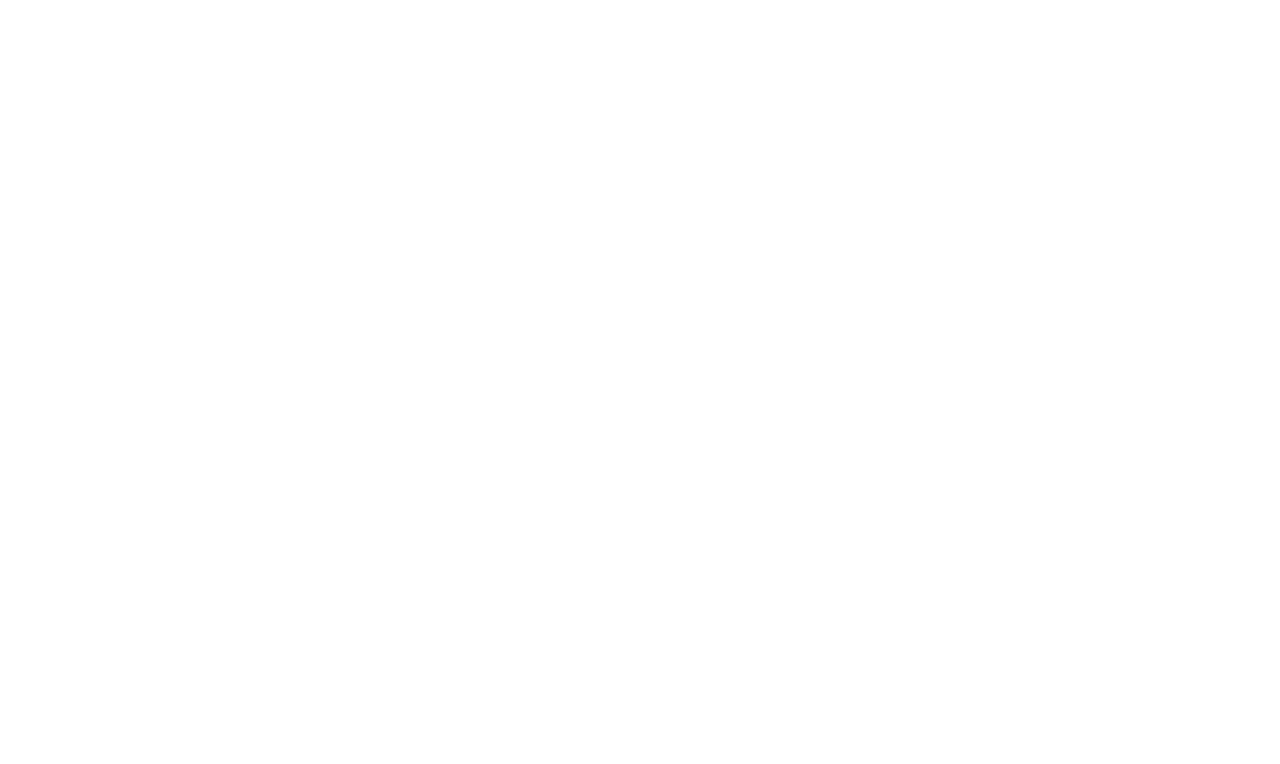
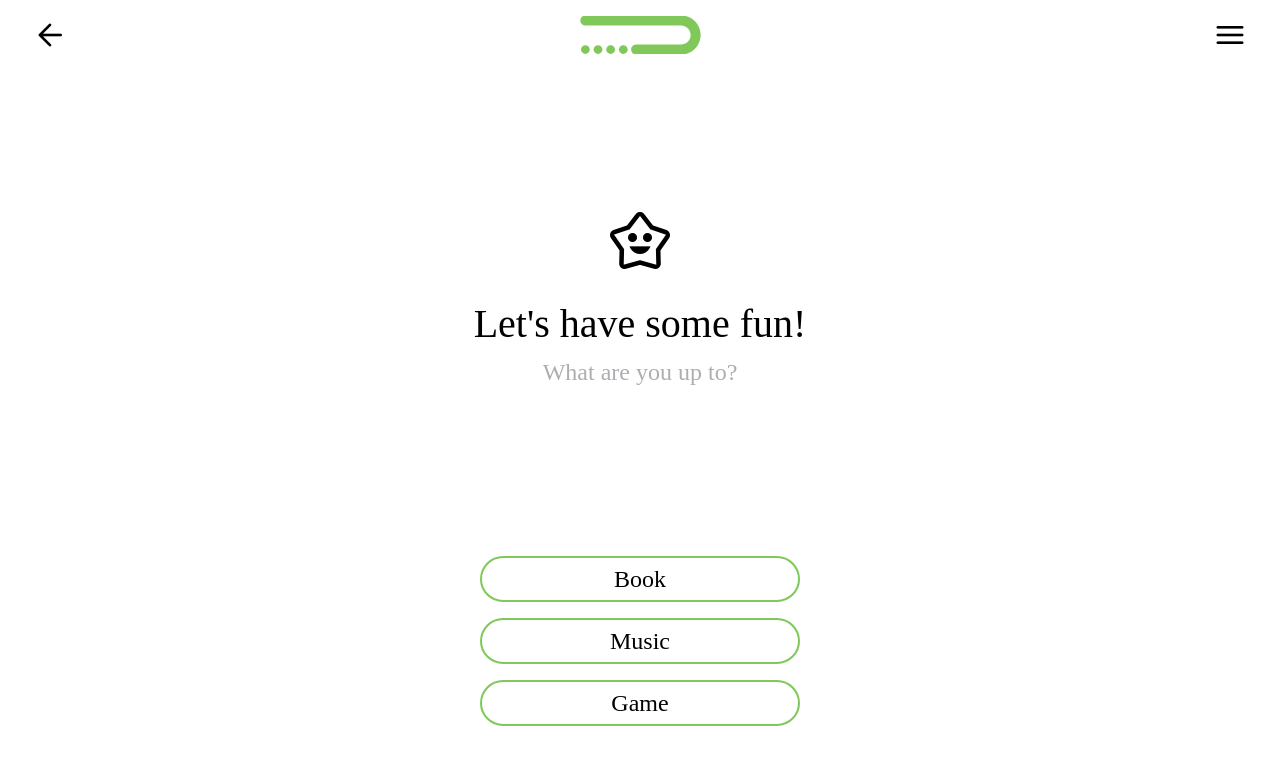
Before and after one commit to sepasHaghighi/Lineout, a React (Vite) app: page /fun in a window 1280 px wide. Before the commit this address had no page. Shown: the top 764 px of the page. Built offline with nearby package versions, Linux system fonts and the light colour scheme; a web font is replaced by a local one.

Commit message:
Handled the scenarios after reservation. Made some changes to the button component. Added the popup component.

```diff
--- a/src/App.tsx
+++ b/src/App.tsx
@@ -9,6 +9,8 @@
 import PlacePage from "./Pages/PlacePage";
 import { Routes, Route } from 'react-router-dom';
 import Reservation from "./Pages/Reservation";
+import Fun from "./Pages/Fun";
+import Redirect from "./Pages/Redirect";
 
 function App() {
 
@@ -31,6 +33,8 @@
           <Route path="/places/:category" element={<Places/>}></Route>
           <Route path="/places/:category/:place" element={<PlacePage/>}></Route>
           <Route path="/places/:category/:place/reservation" element={<Reservation/>}></Route>
+          <Route path="/fun" element={<Fun/>}></Route>
+          <Route path="/:funCategory/redirect" element={<Redirect/>}></Route>
 
         </Routes>
     </>
--- a/src/Components/Button.tsx
+++ b/src/Components/Button.tsx
@@ -1,9 +1,24 @@
 import { useNavigate } from 'react-router-dom';
-export default function Button(props:{link:string, text:string, disabled:boolean}) {
+export default function Button(
+    props:{
+        link?:string,
+        text:string,
+        disabled:boolean,
+        onClick?: () => void;
+    }) {
+    function handleClick(){
+        if (props.disabled){
+            return
+        } else if (props.link){
+            navigate(props.link)
+        } else if (props.onClick){
+            props.onClick()
+        }
+    }
     const navigate = useNavigate()
     return (
         <button
-        onClick={()=>navigate(props.link)}
+        onClick = {handleClick}
         className="w-[320px] h-[46px] border-2 border-[#7FC859] rounded-full hover:bg-[#E5F4DE] cursor-pointer active:bg-[#7FC859] disabled:border disabled:border-gray-300 disabled:text-gray-300 disabled:hover:bg-gray-50 disabled:cursor-not-allowed"
         disabled={props.disabled}
         >{props.text}</button>
--- a/src/Components/Header.tsx
+++ b/src/Components/Header.tsx
@@ -1,8 +1,10 @@
 import Logo from "./Logo";
+
 
 type HeaderProps = {
     menu: boolean
     back: boolean
+    logoColor?: "black"
 }
 export default function Header(props:HeaderProps) {
     return (
@@ -16,7 +18,7 @@
                 </span>
             </a>
             <section className="w-full flex justify-center">
-                <Logo size="small" />
+                <Logo size="small" logoColor={props.logoColor}/>
             </section>
             <span className={`material-symbols-rounded ${!props.menu ? 'invisible' : ''}`}>
                 menu
--- a/src/Components/Logo.tsx
+++ b/src/Components/Logo.tsx
@@ -1,10 +1,21 @@
 import logo from "@/assets/Lineout - Logo.svg"
 import logoSmall from "@/assets/Lineout - Logo - small.svg"
+import logoBlack from "@/assets/Lineout - Logo - Black.svg"
 type logoProps = {
     size : "big" | "small"
+    logoColor?: "black"
 }
+
 export default function Logo(props:logoProps){
+    let imageSource
+    if(props.logoColor){
+        imageSource = logoBlack
+    }else if(props.size === "big"){
+        imageSource = logo
+    }else{
+        imageSource = logoSmall
+    }
     return(
-        <img src={props.size==='big' ? logo : logoSmall} alt="lineout logo"/>
+        <img src={imageSource} alt="lineout logo"/>
     )
 }
--- /dev/null
+++ b/src/Components/Popup.tsx
@@ -0,0 +1,23 @@
+import Button from "./Button"
+type PopupProps = {
+    message: string
+    description: string
+    buttonText: string
+    buttonAction: () => void;
+}
+
+export default function Popup(props: PopupProps) {
+    return (
+        <div className="w-screen h-screen fixed inset-0 bg-black/50 flex justify-center items-center">
+            <div className="bg-white rounded-xl w-[340px] flex flex-col items-center gap-6 py-4">
+                {/* Popup texts */}
+                <section className="flex flex-col">
+                    <h2 className="popup-text">{props.message}</h2>
+                    <h3>{props.description}</h3>
+                </section>
+                {/* Popup button */}
+                <Button text={props.buttonText} disabled={false} onClick={() => props.buttonAction()} />
+            </div>
+        </div>
+    )
+}
--- a/src/Pages/AvailableServices.tsx
+++ b/src/Pages/AvailableServices.tsx
@@ -3,7 +3,7 @@
 export default function Availableservices() {
     return (
         <div className="flex flex-col items-center">
-            <Header menu={true} />
+            <Header menu={true} back={true}/>
             <div className="h-[80vh] w-full flex flex-col justify-center items-center gap-8">
                 <div className="flex flex-col justify-between items-center gap-4 h-screen pt-30">
                     <section className="flex flex-col gap-4 items-center">
--- /dev/null
+++ b/src/Pages/Fun.tsx
@@ -0,0 +1,28 @@
+import Header from "../Components/Header";
+import Button from "../Components/Button";
+
+export default function Fun() {
+    return (
+        <div className="flex flex-col items-center">
+            <Header menu={true} back={true} />
+            <div className="h-[80vh] w-full flex flex-col justify-center items-center gap-8">
+                <div className="flex flex-col justify-between items-center gap-4 h-screen pt-30">
+                    <section className="flex flex-col gap-4 items-center">
+                        <span className="material-symbols-rounded large">
+                            family_star
+                        </span>
+                        <section className="flex flex-col items-center">
+                            <h1>Let's have some fun!</h1>
+                            <h2>What are you up to?</h2>
+                        </section>
+                    </section>
+                    <section className="flex flex-col gap-4 items-center">
+                        <Button link='/book/redirect' text="Book" disabled={false} />
+                        <Button link='/music/redirect' text="Music" disabled={false} />
+                        <Button link='/game/redirect' text="Game" disabled={false} />
+                    </section>
+                </div>
+            </div>
+        </div>
+    )
+}
--- a/src/Pages/PlacePage.tsx
+++ b/src/Pages/PlacePage.tsx
@@ -17,7 +17,7 @@
     return (
         <div className="flex flex-col items-center">
             <Header menu={true} back={true} />
-            <section className="flex flex-col items-center gap-4 justify-center w-full p-4">
+            <section className="flex flex-col items-center gap-4 justify-center w-[375px] p-4">
                 <img src={restaurantImage} alt="" className="w-[100vw] rounded-xl" />
                 <section className="flex flex-row justify-between w-full items-center">
                     <h1>{place}</h1>
@@ -28,12 +28,14 @@
                         </span>
                     </section>
                 </section>
-                    <h4 className="text-gray-500">{selectedPlace?.description}</h4>
-                    <section className="flex flex-col w-full">
+                <h4 className="text-gray-500">{selectedPlace?.description}</h4>
+                <section className="flex flex-col w-full">
                     <h2 className="w-full">People in line: {20}</h2>
-                    <h2 className="w-full">Estimated travel time: {10} minutes</h2>
-                    </section>
-                    <Button link={`/places/${category}/${place}/reservation`} text="Reserve my spot" disabled={false}/>
+                    <h2 className="w-full">Estimated travel time: {10} m</h2>
+                </section>
+                <section className="h-[20vh] flex flex-col justify-center">
+                <Button link={`/places/${category}/${place}/reservation`} text="Reserve my spot" disabled={false} />
+                </section>
             </section>
         </div>
     )
--- /dev/null
+++ b/src/Pages/Redirect.tsx
@@ -0,0 +1,42 @@
+import Header from "../Components/Header"
+import { useEffect } from "react";
+import { useParams } from "react-router-dom";
+
+export default function Redirect(){
+    const {funCategory} = useParams()
+    // Decide which link to redirect to based on user's selection
+    function selectLink (){
+        switch(funCategory){
+            case 'book' :
+                return "https://www.goodreads.com/"
+            case 'music' :
+                return "https://open.spotify.com/"
+            case 'game' :
+                return 'https://poki.com/'
+        }
+    }
+    const link = selectLink()
+    // Redirect to selected link in a second
+    useEffect(() => {
+        const timer = setTimeout(() => {
+          window.location.href = `${link}`;
+        }, 1000); // 5000ms = 5 seconds
+
+        return () => clearTimeout(timer); // Cleanup
+      }, []);
+
+      return (
+        <div className="flex flex-col items-center bg-[#7FC859] h-screen">
+            <Header menu={false} back={false} logoColor="black"/>
+            <div className="h-[80vh] w-full flex flex-col justify-center items-center gap-8">
+                <div className="flex flex-col justify-between items-center gap-4 h-screen pt-30">
+                    <section className="flex flex-col gap-4 items-center">
+                    <section className="flex flex-col w-[375px] items-center">
+                    <h1 className="text-center">You'll be redirected to your selected app in a second.</h1>
+                    </section>
+                    </section>
+                </div>
+            </div>
+        </div>
+    )
+}
--- a/src/data.ts
+++ b/src/data.ts
@@ -18,7 +18,7 @@
             name: "Alfredo's",
             distance: 3,
             rate: 5,
-            description: "Tucked away on a quiet street, Alfredo’s brings the warmth and charm of a traditional Italian trattoria to life. Known for its hand-rolled pasta, wood-fired pizzas, and rich, slow-cooked sauces, every dish is a tribute to time-honored family recipes. The cozy, rustic interior—complete with exposed brick walls, candlelit tables, and soft jazz in the background—makes it perfect for both casual lunches and romantic dinners. ",
+            description: "Tucked away on a quiet street, Alfredo’s brings the warmth and charm of a traditional Italian trattoria to life. Known for its hand-rolled pasta, wood-fired pizzas, and rich, slow-cooked sauces, every dish is a tribute to time-honored family recipes.",
             type: "Cafe & Restaurant"
         },
         {
--- a/src/index.css
+++ b/src/index.css
@@ -21,6 +21,9 @@
     font-size: 24px;
     color: #aeaeb2;
 }
+h2.popup-text{
+    color: black;
+}
 button{
     font-size: 24px;
     font-weight: 300px;
```
Also changed, not shown: src/Pages/Reservation.tsx (+19 -3 lines), src/assets/Lineout - Logo - Black.svg (added).
